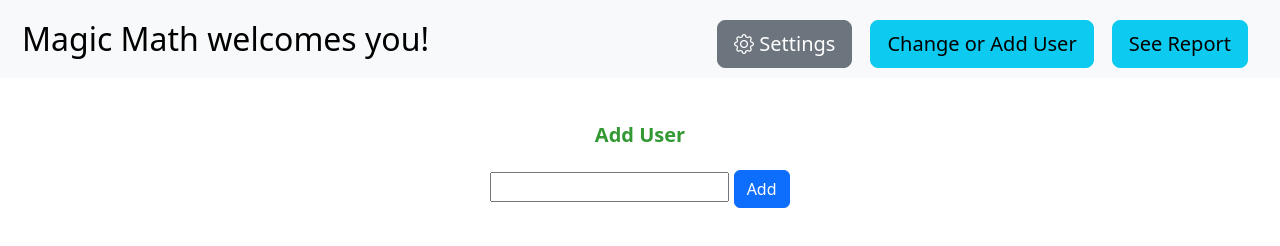
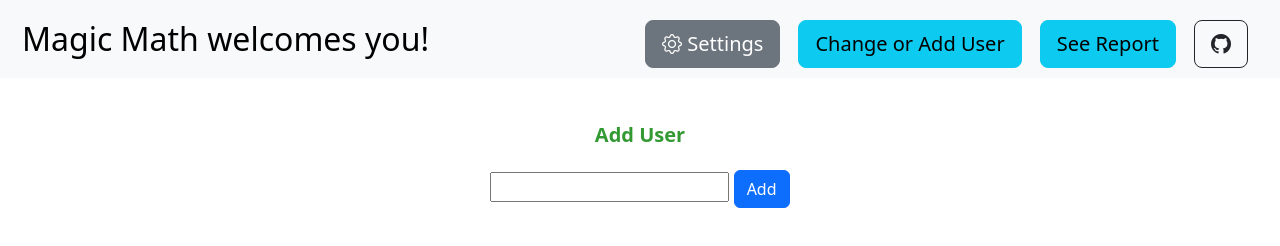
Before and after one commit to jjbutler74/MagicMath, a website: page index.html in a window 1280 px wide. Drawn offline with nearby package versions, Linux system fonts and the light colour scheme.

Commit message:
Add links to GitHub repo and live site
Adds a GitHub icon link in the navbar and a live site link in the README.

Co-Authored-By: Claude Sonnet 5 <noreply@anthropic.com>

```diff
--- a/index.html
+++ b/index.html
@@ -28,6 +28,7 @@
               <li class="nav-item"><button id="settings-button" class="btn btn-secondary btn-lg me-2"><i class="bi bi-gear"></i> Settings</button></li>
               <li class="nav-item"><button id="change-user-button" class="btn btn-info btn-lg me-2">Change or Add User</button></li>
               <li class="nav-item"><button id="see-report-button" class="btn btn-info btn-lg">See Report</button></li>
+              <li class="nav-item"><a href="https://github.com/jjbutler74/MagicMath" target="_blank" rel="noopener" class="btn btn-outline-dark btn-lg ms-2" title="View on GitHub"><i class="bi bi-github"></i></a></li>
             </ul>
           </div>
         </div>
```
Also changed, not shown: README.md.
